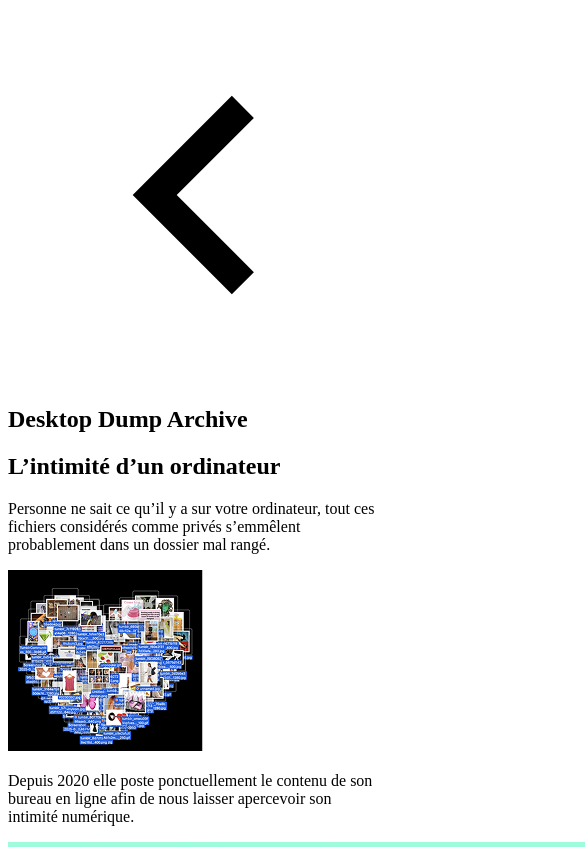
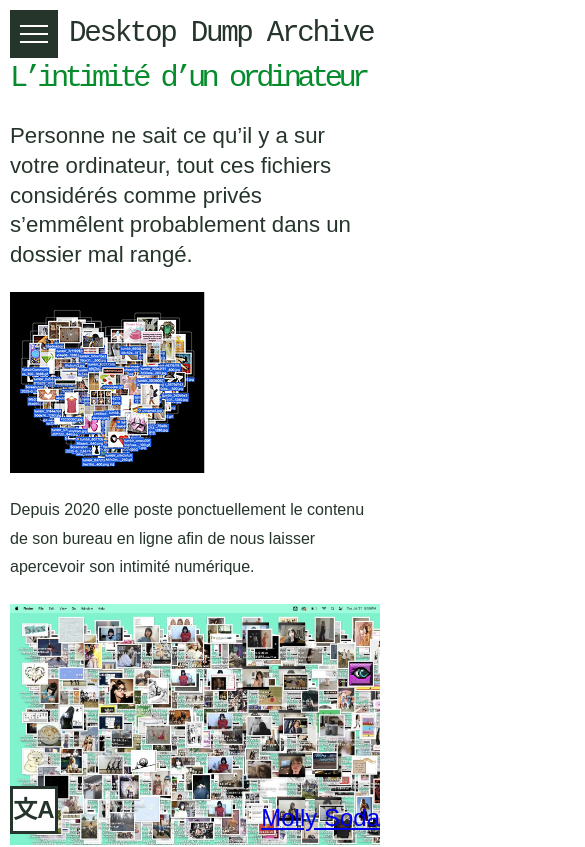
Before and after one commit to K0rneille/I-Lab, a Vue app: page /#/dda in a window 390 px wide. Shown: the top 847 px of the page, 585 px wide, since content can reach past the window. Built offline with nearby package versions, Linux system fonts and the light colour scheme.

Commit message:
test michel dda

```diff
--- /dev/null
+++ b/src/app.scss
@@ -0,0 +1,66 @@
+*,
+*::before,
+*::after {
+  box-sizing: border-box;
+}
+
+html {
+  min-width: 320px;
+  background: #fff;
+}
+
+body {
+  min-width: 320px;
+  margin: 0;
+  color: #26352b;
+  font-family: Arial, Helvetica, sans-serif;
+}
+
+button,
+select {
+  font: inherit;
+}
+
+.language-picker {
+  position: fixed;
+  z-index: 10;
+  bottom: 18px;
+  left: 18px;
+  display: grid;
+  width: 50px;
+  height: 50px;
+  place-items: center;
+  border: 3px solid #26352b;
+  background: #fff;
+  color: #26352b;
+  cursor: pointer;
+
+  &__icon {
+    font-size: 1.5rem;
+    font-weight: 700;
+    line-height: 1;
+  }
+
+  select {
+    position: absolute;
+    inset: 0;
+    width: 100%;
+    height: 100%;
+    opacity: 0;
+    cursor: pointer;
+  }
+
+  &:focus-within {
+    outline: 3px solid #078c2d;
+    outline-offset: 3px;
+  }
+}
+
+@media (max-width: 639px) {
+  .language-picker {
+    bottom: 10px;
+    left: 10px;
+    width: 48px;
+    height: 48px;
+  }
+}
--- a/src/components/trad.vue
+++ b/src/components/trad.vue
@@ -1,24 +1,22 @@
 <template>
-
-  <form class="form">
-    <select name="lang" id="lang" class="form__select">
-      <option value="fr" class="form__option">français</option>
-      <option value="en" class="form__option">english</option>
-      <option value="nl" class="form__option">ne</option>
-      <option value="de" class="form__option">deutsch</option>
+  <label class="language-picker">
+    <span class="language-picker__icon" aria-hidden="true">文A</span>
+    <select aria-label="Choisir la langue" :value="locale" @change="changeLanguage">
+      <option value="fr">Français</option>
+      <option value="en">English</option>
+      <option value="nl">Nederlands</option>
+      <option value="de">Deutsch</option>
     </select>
-
-
-
-  </form>
-  <button class="changeLang" @click="$emit('changeLang', 'fr')">français</button>
-  <button class="changeLang" @click="$emit('changeLang', 'en')">english</button>
-  <button class="changeLang" @click="$emit('changeLang', 'nl')">neerlandais</button>
-  <button class="changeLang" @click="$emit('changeLang', 'de')">allemand</button>
+  </label>
 </template>
 
 <script setup >
+import { useI18n } from 'vue-i18n'
 
-defineEmits(['changeLang']);
+const emit = defineEmits(['changeLang'])
+const { locale } = useI18n()
 
+const changeLanguage = (event) => {
+  emit('changeLang', event.target.value)
+}
 </script>
--- a/src/main.js
+++ b/src/main.js
@@ -2,6 +2,7 @@ import App from './App.vue'
 import { createApp } from 'vue'
 import { createI18n } from 'vue-i18n'
 import router from './router'
+import './app.scss'
 
 import en from './components/language/en.json'
 import fr from './components/language/fr.json'
--- a/src/views/dda.vue
+++ b/src/views/dda.vue
@@ -1,23 +1,266 @@
 <template>
-  <main>
-    <section class="header">
-        <nav>
-            <router-link to="/" aria-label="Retour à la page d’accueil">
-              <img class="icon" src="../components/icons/arrow-left-s-line.svg" alt="">
-            </router-link>
-        </nav>
-        <h1>{{ $t('work.title') }}</h1>
+  <main class="work-page">
+    <header class="work-header">
+      <router-link class="work-back" to="/" aria-label="Retour à la page d’accueil">
+        <img class="work-back__arrow" src="../components/icons/arrow-left-s-line.svg" alt="">
+        <span class="work-back__menu" aria-hidden="true">
+          <span></span>
+          <span></span>
+          <span></span>
+        </span>
+      </router-link>
+      <h1>{{ $t('work.title') }}</h1>
+    </header>
+
+    <h2 class="work-subtitle">{{ $t('work.txt[0]') }}</h2>
+
+    <section class="work-content" aria-label="Présentation de l’œuvre">
+      <p class="work-copy__intro">{{ $t('work.txt[1]') }}</p>
+      <img
+        class="work-image work-image--heart"
+        src="../components/img/desktopheart.webp"
+        alt="Composition en forme de cœur composée de fichiers et d’images d’un bureau numérique"
+      >
+      <p class="work-copy__archive">{{ $t('work.txt[2]') }}</p>
+      <img
+        class="work-image work-image--desktop"
+        src="../components/img/desktop.webp"
+        alt="Capture d’un bureau d’ordinateur rempli de fichiers, d’images et de fenêtres"
+      >
+      <p class="work-copy__practice">{{ $t('work.txt[3]') }}</p>
     </section>
 
-    <h2>{{ $t('work.txt[0]') }}</h2>
-    <p>{{ $t('work.txt[1]') }}</p>
-
-    <img src="../components/img/desktopheart.webp" alt="">
-
-    <p>{{ $t('work.txt[2]') }}</p>
-
-    <img src="../components/img/desktop.webp" alt="">
-
-    <p>{{ $t('work.txt[3]') }}</p>
+    <router-link class="work-author" to="/mollysoda">Molly Soda</router-link>
   </main>
 </template>
+
+<style lang="scss" scoped>
+.work-page {
+  min-height: 100svh;
+  padding: 18px 20px 78px;
+  color: #26352b;
+}
+
+.work-header {
+  display: flex;
+  align-items: center;
+  gap: 16px;
+
+  h1 {
+    margin: 0;
+    font-family: "Courier New", monospace;
+    font-size: clamp(64px, 8.46vw, 101px);
+    font-weight: 400;
+    letter-spacing: -0.1em;
+    line-height: 1;
+    white-space: nowrap;
+  }
+}
+
+.work-back {
+  display: grid;
+  flex: 0 0 68px;
+  width: 68px;
+  height: 68px;
+  place-items: center;
+  background: #26352b;
+
+  &__arrow {
+    width: 48px;
+    height: 48px;
+    filter: invert(1);
+  }
+
+  &__menu {
+    display: none;
+  }
+}
+
+.work-subtitle {
+  margin: 8px 0 30px;
+  color: #078c2d;
+  font-family: "Courier New", monospace;
+  font-size: clamp(42px, 5.57vw, 57px);
+  font-weight: 400;
+  letter-spacing: -0.08em;
+  line-height: 1.05;
+}
+
+.work-content {
+  display: grid;
+  width: min(100%, 1080px);
+  margin: 0 auto;
+  grid-template-columns: repeat(12, minmax(0, 1fr));
+  gap: 24px 22px;
+  align-items: start;
+
+  p {
+    margin: 0;
+  }
+}
+
+.work-copy__intro {
+  grid-column: 1 / 5;
+  text-align: right;
+  font-size: clamp(20px, 2.734vw, 28px);
+  line-height: 1.12;
+}
+
+.work-image {
+  display: block;
+  height: auto;
+
+  &--heart {
+    width: 100%;
+    max-width: 200px;
+    grid-column: 5 / 8;
+    justify-self: center;
+  }
+
+  &--desktop {
+    width: 100%;
+    max-width: 520px;
+    grid-column: 1 / 7;
+    justify-self: end;
+  }
+}
+
+.work-copy__archive {
+  grid-column: 8 / 13;
+  font-size: 20px;
+  line-height: 1.2;
+}
+
+.work-copy__practice {
+  grid-column: 7 / 13;
+  font-size: clamp(20px, 2.734vw, 28px);
+  line-height: 1.12;
+}
+
+.work-author {
+  position: fixed;
+  right: 18px;
+  bottom: 15px;
+  color: #00e;
+  font-size: 40px;
+  font-weight: 700;
+}
+
+@media (min-width: 640px) and (max-width: 900px) {
+  .work-page {
+    padding-right: 16px;
+    padding-left: 16px;
+  }
+
+  .work-header {
+    gap: 12px;
+
+    h1 {
+      font-size: clamp(48px, 7vw, 64px);
+    }
+  }
+
+  .work-back {
+    flex-basis: 58px;
+    width: 58px;
+    height: 58px;
+  }
+
+  .work-subtitle {
+    margin-bottom: 24px;
+    font-size: clamp(36px, 5vw, 46px);
+  }
+
+  .work-content {
+    gap: 20px 14px;
+  }
+
+  .work-image--heart {
+    max-width: 180px;
+  }
+
+  .work-image--desktop {
+    max-width: 420px;
+  }
+}
+
+@media (max-width: 639px) {
+  .work-page {
+    padding: 10px 10px 76px;
+  }
+
+  .work-header {
+    gap: 11px;
+
+    h1 {
+      font-size: clamp(1.45rem, 7.5vw, 2rem);
+      letter-spacing: -0.08em;
+    }
+  }
+
+  .work-back {
+    flex-basis: 48px;
+    width: 48px;
+    height: 48px;
+
+    &__arrow {
+      display: none;
+    }
+
+    &__menu {
+      display: flex;
+      width: 28px;
+      flex-direction: column;
+      gap: 6px;
+
+      span {
+        width: 100%;
+        height: 2px;
+        background: #fff;
+      }
+    }
+  }
+
+  .work-subtitle {
+    margin: 5px 0 26px;
+    font-size: clamp(1.75rem, 7.8vw, 2rem);
+    letter-spacing: -0.15em;
+  }
+
+  .work-content {
+    display: flex;
+    flex-direction: column;
+    gap: 22px;
+  }
+
+  .work-copy__intro,
+  .work-copy__practice {
+    font-size: clamp(1.3rem, 5.7vw, 1.5rem);
+    line-height: 1.34;
+    text-align: left;
+  }
+
+  .work-image--heart {
+    width: min(195px, 55vw);
+    max-width: none;
+    align-self: flex-start;
+  }
+
+  .work-copy__archive {
+    font-size: 1rem;
+    line-height: 1.8;
+  }
+
+  .work-image--desktop {
+    width: 100%;
+    max-width: none;
+  }
+
+  .work-author {
+    right: 10px;
+    bottom: 12px;
+    font-size: 1.5rem;
+    font-weight: 400;
+  }
+}
+</style>
```
